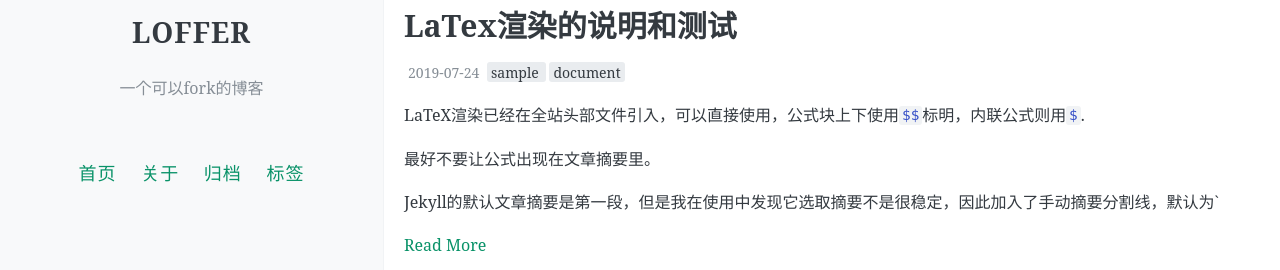
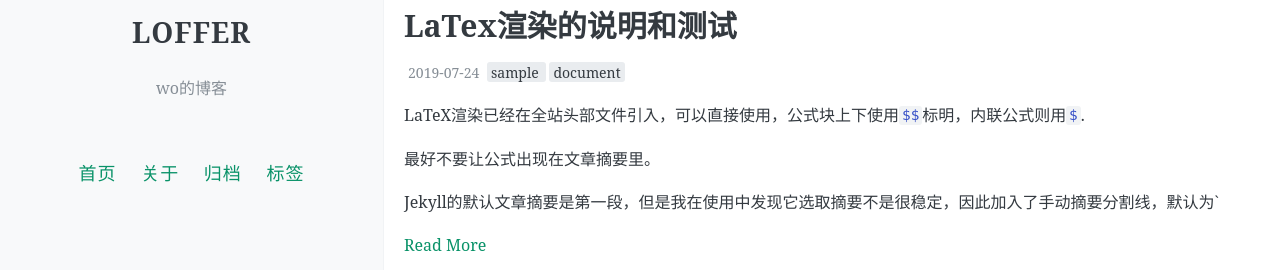
Before and after one commit to daiybh/daiybh.github.io, a Jekyll site: the page built from index.html, in a window 1280 px wide. Shown: the part 290-560 px from the top of the page. Built offline with Jekyll 4.4.1, drawn with Linux system fonts in a browser that asks for light colours; the list of posts is cut into pages by our own code; comment, search, counter and statistics services are not loaded.

Commit message:
Update _config.yml

```diff
--- a/_config.yml
+++ b/_config.yml
@@ -8,7 +8,7 @@
 
 # 描述/签名
 name: LOFFER
-description: 一个可以fork的博客
+description: wo的博客
 
 # 输入你的网站域名（如果你没有添加自己的域名，而是直接用GitHub pages分配的域名的话可以省略）
 url:
```
